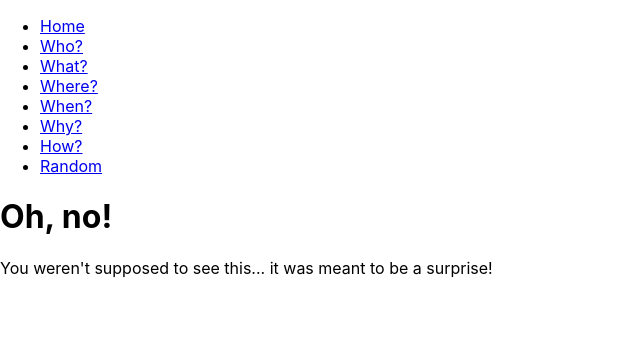
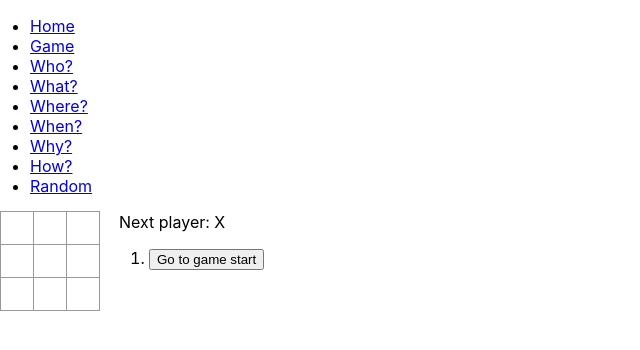
Before and after one commit to tim945/react, a React (Create React App) app in the folder hello-react/: page /#/game in a window 1280 px wide. Shown: the top 350 px of the page, without its empty margins (0-640 px from the left). Built offline with nearby package versions, Linux system fonts and the light colour scheme.

Commit message:
时间旅行

```diff
--- a/hello-react/src/App.css
+++ b/hello-react/src/App.css
@@ -77,3 +77,50 @@
 .comments .name {
   color: #ccc;
 }
+
+/* game */
+ol, ul {
+  padding-left: 30px;
+}
+
+.board-row:after {
+  clear: both;
+  content: "";
+  display: table;
+}
+
+.status {
+  margin-bottom: 10px;
+}
+
+.square {
+  background: #fff;
+  border: 1px solid #999;
+  float: left;
+  font-size: 24px;
+  font-weight: bold;
+  line-height: 34px;
+  height: 34px;
+  margin-right: -1px;
+  margin-top: -1px;
+  padding: 0;
+  text-align: center;
+  width: 34px;
+}
+
+.square:focus {
+  outline: none;
+}
+
+.kbd-navigation .square:focus {
+  background: #ddd;
+}
+
+.game {
+  display: flex;
+  flex-direction: row;
+}
+
+.game-info {
+  margin-left: 20px;
+}
--- /dev/null
+++ b/hello-react/src/components/Game/index.js
@@ -0,0 +1,149 @@
+import React, { Component } from 'react';
+
+/**
+ * 计算胜者
+ * @param {*} squares Array
+ */
+function calculateWinner(squares) {
+  const lines = [
+    [0, 1, 2],
+    [3, 4, 5],
+    [6, 7, 8],
+    [0, 3, 6],
+    [1, 4, 7],
+    [2, 5, 8],
+    [0, 4, 8],
+    [2, 4, 6],
+  ];
+  // 每组数据里三个值都相等
+  for (let i = 0; i < lines.length; i++) {
+    const [a, b, c] = lines[i];
+    if (squares[a] && squares[a] === squares[b] && squares[a] === squares[c]) {
+      return squares[a];
+    }
+  }
+  return null;
+}
+
+function Square(props) {
+  return (
+    <button className="square" onClick={props.onClick}>
+      {props.value}
+    </button>
+  );
+}
+
+class Board extends React.Component {
+  renderSquare(i) {
+    return (
+      <Square
+        value={this.props.squares[i]}
+        onClick={() => this.props.onClick(i)}
+      />
+    );
+  }
+
+  render() {
+    return (
+      <div>
+        <div className="board-row">
+          {this.renderSquare(0)}
+          {this.renderSquare(1)}
+          {this.renderSquare(2)}
+        </div>
+        <div className="board-row">
+          {this.renderSquare(3)}
+          {this.renderSquare(4)}
+          {this.renderSquare(5)}
+        </div>
+        <div className="board-row">
+          {this.renderSquare(6)}
+          {this.renderSquare(7)}
+          {this.renderSquare(8)}
+        </div>
+      </div>
+    );
+  }
+}
+
+class Game extends React.Component {
+  constructor(props) {
+    super(props);
+    this.state = {
+      history: [{
+        squares: Array(9).fill(null)
+      }],
+      stepNumber: 0,
+      xIsNext: true
+    };
+  }
+
+  handleClick(i) {
+    const history = this.state.history.slice(0, this.state.stepNumber + 1);   // 历史记录
+    const current = history[history.length - 1];  // 最后一步操作的数据
+    const squares = current.squares.slice();
+    if (calculateWinner(squares) || squares[i]) {  // 已分胜者或已点击过,直接返回
+      return;
+    }
+    squares[i] = this.state.xIsNext ? "X" : "O";
+    this.setState({
+      history: history.concat([
+        {
+          squares: squares
+        }
+      ]),
+      stepNumber: history.length,
+      xIsNext: !this.state.xIsNext
+    });
+  }
+
+  jumpTo(step) {
+    this.setState({
+      stepNumber: step,
+      xIsNext: (step % 2) === 0
+    });
+  }
+
+  render() {
+    const history = this.state.history;
+    const current = history[this.state.stepNumber];
+    const winner = calculateWinner(current.squares);
+
+    let status;
+    if (winner) {
+      status = 'Winner: ' + winner;
+    } else {
+      status = 'Next player: ' + (this.state.xIsNext ? 'X' : 'O');
+    }
+
+    // 时间旅行: 展示历史步骤记录
+    const moves = history.map((step, move) => {
+      const desc = move ?
+        'Go to move #' + move :
+        'Go to game start';
+      return (
+        <li key={move}>
+          <button onClick={() => this.jumpTo(move)}>{desc}</button>
+        </li>
+      );
+    });
+
+    // 只有 DOM 元素可以有事件处理程序。此处的Board组件上绑定上的onClick事件只作为prop传递
+    return (
+      <div className="game">
+        <div className="game-board">
+          <Board
+            squares={current.squares}
+            onClick={(i) => this.handleClick(i)}
+          />
+        </div>
+        <div className="game-info">
+          <div>{status}</div>
+          <ol>{moves}</ol>
+        </div>
+      </div>
+    );
+  }
+}
+
+export default Game
--- a/hello-react/src/components/Routes.js
+++ b/hello-react/src/components/Routes.js
@@ -2,12 +2,13 @@
  * @Author: tim
  * @Date: 2020-07-31 13:43:22
  * @LastEditors: tim
- * @LastEditTime: 2020-07-31 14:38:51
+ * @LastEditTime: 2020-08-03 10:24:51
  * @Description:
  */
 import React from 'react';
 import { HashRouter, Route, Switch, Link, Redirect } from 'react-router-dom';
 import App from '../App';
+import Game from './Game';
 
 const Global404 = () => (
   <div>
@@ -48,6 +49,7 @@
   <nav>
     <ul>
       <li><Link to='/'>Home</Link></li>
+      <li><Link to='/game'>Game</Link></li>
       <li><Link to='/faq/who'>Who?</Link></li>
       <li><Link to='/faq/what'>What?</Link></li>
       <li><Link to='/faq/where'>Where?</Link></li>
@@ -77,6 +79,7 @@
 const Apps = () => (
   <Switch>
     <Route exact path='/' component={Home}/>
+    <Route path='/game' component={Game}/>
     <Route path='/faq' component={FAQ}/>
     <Route component={RedirectAs404}/>
   </Switch>
```
